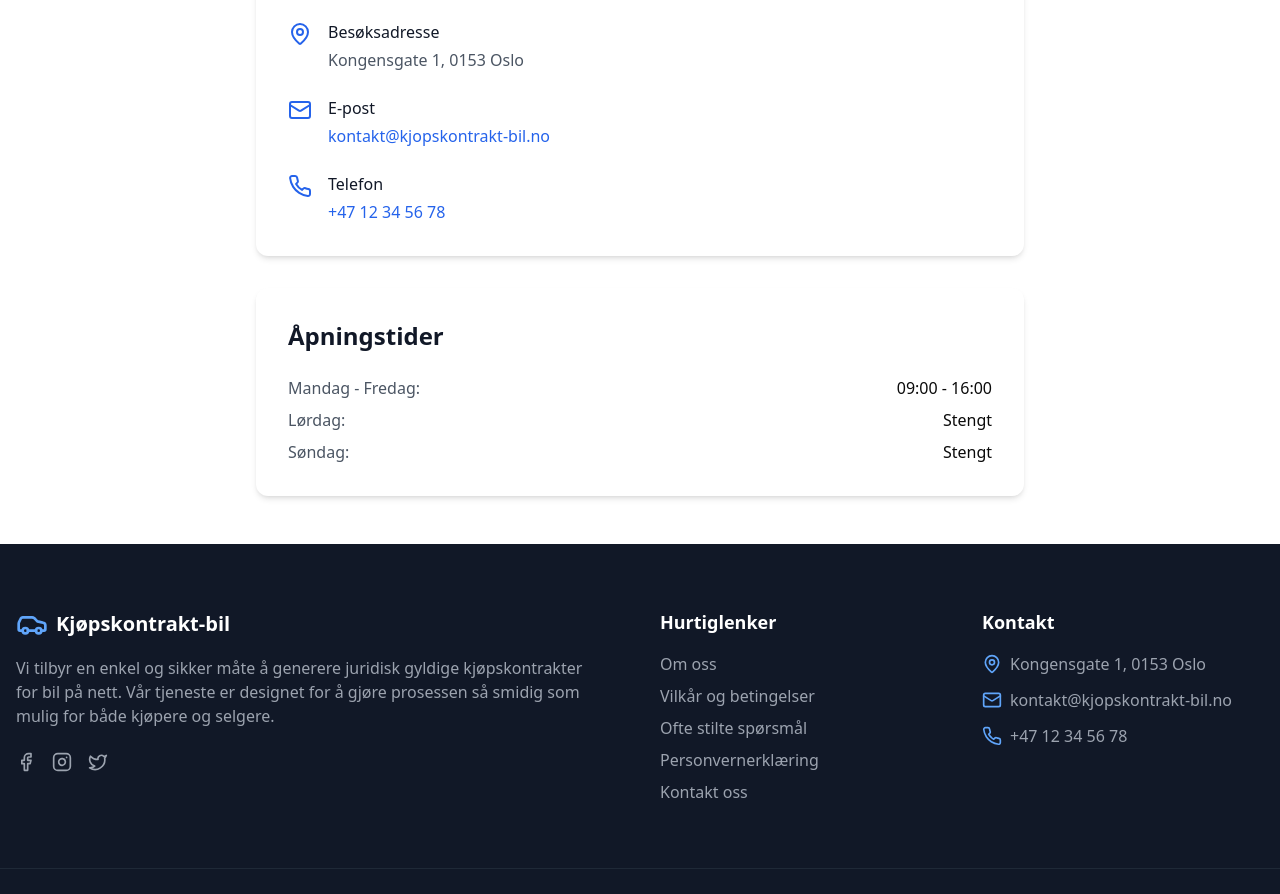
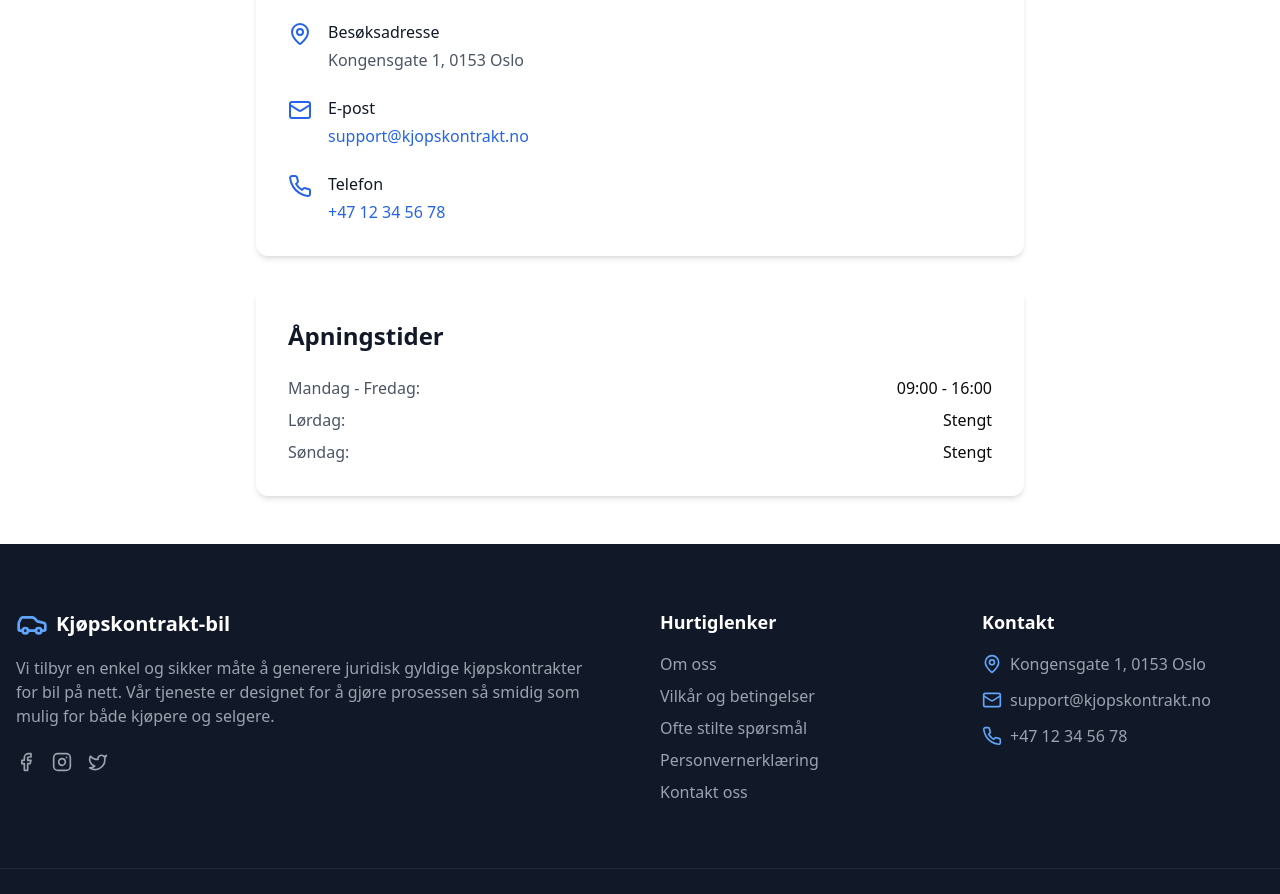
Before and after one commit to blendimaliqi/kjopskontrakt-next, a Next.js app: page /contact in a window 1280 px wide. Shown: the part 280-1174 px from the top of the page. Built offline with nearby package versions, Linux system fonts and the light colour scheme; no server answers.

Commit message:
fixed metadata viewport warnings

```diff
--- a/app/contact/page.tsx
+++ b/app/contact/page.tsx
@@ -39,10 +39,10 @@ export default function ContactPage() {
               <div>
                 <h3 className="font-medium text-gray-900 mb-1">E-post</h3>
                 <a
-                  href="mailto:kontakt@kjopskontrakt-bil.no"
+                  href="mailto:support@kjopskontrakt.no"
                   className="text-blue-600 hover:underline"
                 >
-                  kontakt@kjopskontrakt-bil.no
+                  support@kjopskontrakt.no
                 </a>
               </div>
             </div>
--- a/app/layout.tsx
+++ b/app/layout.tsx
@@ -1,8 +1,14 @@
-import { Metadata } from "next";
+import { Metadata, Viewport } from "next";
 import { Providers } from "./providers";
 import Footer from "@/components/Footer";
 import StructuredData from "@/components/StructuredData";
 import Navbar from "@/components/Navbar";
+
+export const viewport: Viewport = {
+  width: "device-width",
+  initialScale: 1,
+  maximumScale: 1,
+};
 
 export const metadata: Metadata = {
   metadataBase: new URL("https://kjopskontrakt.no"),
@@ -33,11 +39,6 @@ export const metadata: Metadata = {
   alternates: {
     canonical: "https://kjopskontrakt.no",
   },
-  viewport: {
-    width: "device-width",
-    initialScale: 1,
-    maximumScale: 1,
-  },
   icons: {
     icon: "/favicon.ico",
     apple: "/apple-icon.png",
--- a/components/Footer.tsx
+++ b/components/Footer.tsx
@@ -108,10 +108,10 @@ const Footer = () => {
               <li className="flex items-start">
                 <Mail className="h-5 w-5 text-blue-400 mr-2 mt-0.5" />
                 <a
-                  href="mailto:kontakt@kjopskontrakt-bil.no"
+                  href="mailto:support@kjopskontrakt.no"
                   className="text-gray-400 hover:text-blue-400 transition-colors"
                 >
-                  kontakt@kjopskontrakt-bil.no
+                  support@kjopskontrakt.no
                 </a>
               </li>
               <li className="flex items-start">
```
